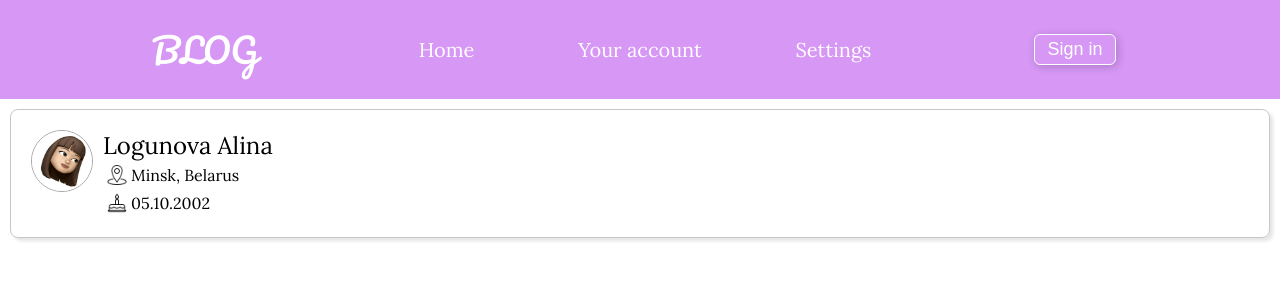
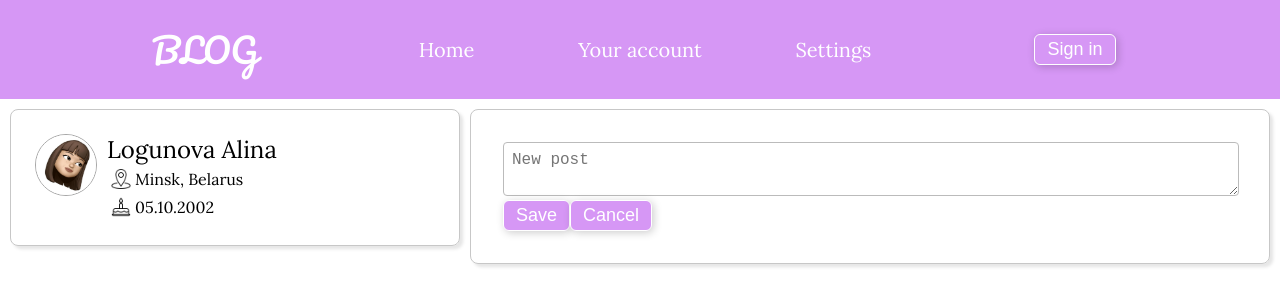
Before and after one commit to alyamba/blog-project, a React (Create React App) app: page / in a window 1280 px wide. Shown: the top 306 px of the page. Built offline with nearby package versions, Linux system fonts and the light colour scheme; the HTML template or start-up script is replaced by a standard one.

Commit message:
feat: add block for adding post

```diff
--- a/src/App.css
+++ b/src/App.css
@@ -77,11 +77,17 @@ button {
 }
 
 .account__div {
-  margin: 10px;
-  padding: 20px;
+  display: flex;
+  flex-direction: row;
+  margin: 5px;
+  padding: 1.5em;
   border: 1px solid rgb(199, 199, 199);
   border-radius: 8px;
   box-shadow: 0.2em 0.2em 0.2em rgba(0, 0, 0, 0.1);
+  align-self: flex-start;
+  flex: 1;
+  /* min-height:fit-content; */
+  /* height: 200px; */
 }
 
 .user-photo__img {
@@ -89,11 +95,6 @@ button {
   height: 60px;
   border-radius: 50%;
   border: 1px solid rgb(165, 165, 165);
-}
-
-.account__div {
-  display: flex;
-  flex-direction: row;
 }
 
 .user-info__div {
@@ -113,6 +114,38 @@ button {
   padding: 4px;
 }
 
-.label{
+.label {
   font-size: 24px;
 }
+
+.workspace {
+  margin: 5px;
+  display: flex;
+  flex-direction: row;
+  /* grid-template-rows: none  ; */
+}
+
+.notes__div {
+  margin: 5px;
+  flex: 2;
+}
+
+.input-block__div {
+  padding: 2em;
+  border: 1px solid rgb(199, 199, 199);
+  border-radius: 8px;
+  box-shadow: 0.2em 0.2em 0.2em rgba(0, 0, 0, 0.1);
+  flex: 2;
+}
+
+textarea {
+  resize: vertical;
+  width: calc(100% - 1em);
+  padding: 8px;
+  font-size: 16px;
+  min-height: 1em;
+  max-height: 8em;
+
+  border-radius: 4px;
+  border: 1px solid rgb(187, 187, 187);
+}
--- a/src/App.js
+++ b/src/App.js
@@ -1,5 +1,5 @@
 import "./App.css";
-import { Button } from "./components";
+import { Button, InputBlock } from "./components";
 import { UserPhoto, NavBar, UserBlock } from "./components";
 
 const App = () => {
@@ -11,7 +11,9 @@ const App = () => {
       <NavBar />
       <div className="workspace">
         <UserBlock/>
-        <div className="notes__div"></div>
+        <div className="notes__div">
+          <InputBlock/>
+        </div>
       </div>
     </div>
   );
--- a/src/components/Button.jsx
+++ b/src/components/Button.jsx
@@ -1,9 +1,7 @@
 export const Button = ({ label, onPress = () => {}, type = "primary", size = "large" }) => {
   return (
     <button onClick={onPress} className={`${type}`}>
-      <div>
         {label}
-      </div>
     </button>
   );
 };
--- a/src/components/Input.jsx
+++ b/src/components/Input.jsx
@@ -1,3 +1,3 @@
 export const Input = () => {
-  return <input></input>;
+  return <textarea placeholder="New post"></textarea>;
 };
--- a/src/components/InputBlock.jsx
+++ b/src/components/InputBlock.jsx
@@ -0,0 +1,14 @@
+import { Button } from "./Button";
+import { Input } from "./Input";
+
+export const InputBlock = () => {
+  return (
+    <div className="input-block__div">
+      <Input />
+      <div className="input-block-bts__div">
+        <Button label="Save"/>
+        <Button label="Cancel"/>
+      </div>
+    </div>
+  );
+};
--- a/src/components/index.js
+++ b/src/components/index.js
@@ -4,5 +4,6 @@ import { NavBar } from "./NavBar";
 import { Text } from "./Text";
 import { UserPhoto } from "./UserPhoto";
 import { UserBlock } from "./UserBlock";
+import { InputBlock } from "./InputBlock";
 
-export { Button, Input, NavBar, Text, UserPhoto, UserBlock};
+export { Button, Input, NavBar, Text, UserPhoto, UserBlock, InputBlock};
```
